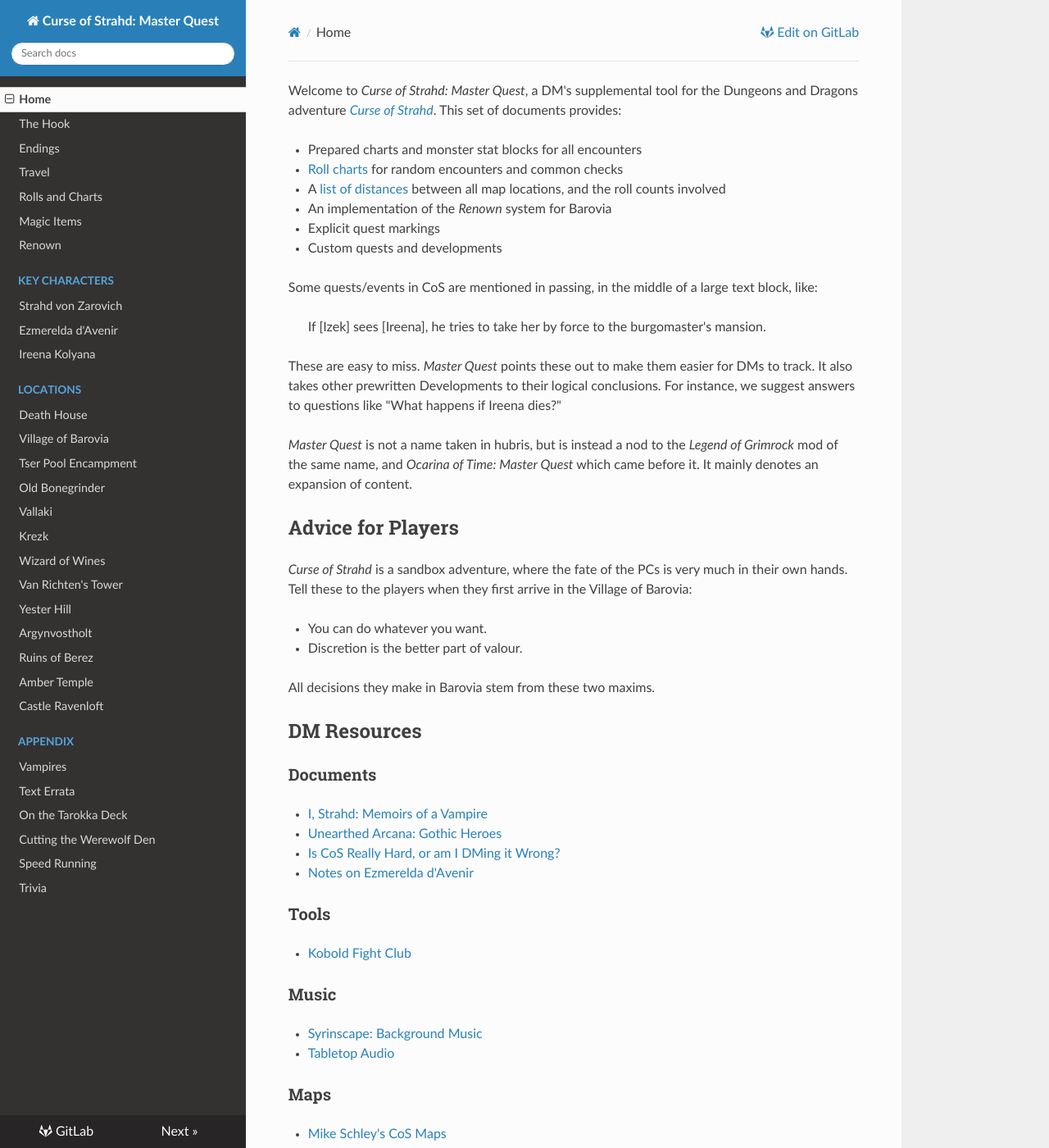
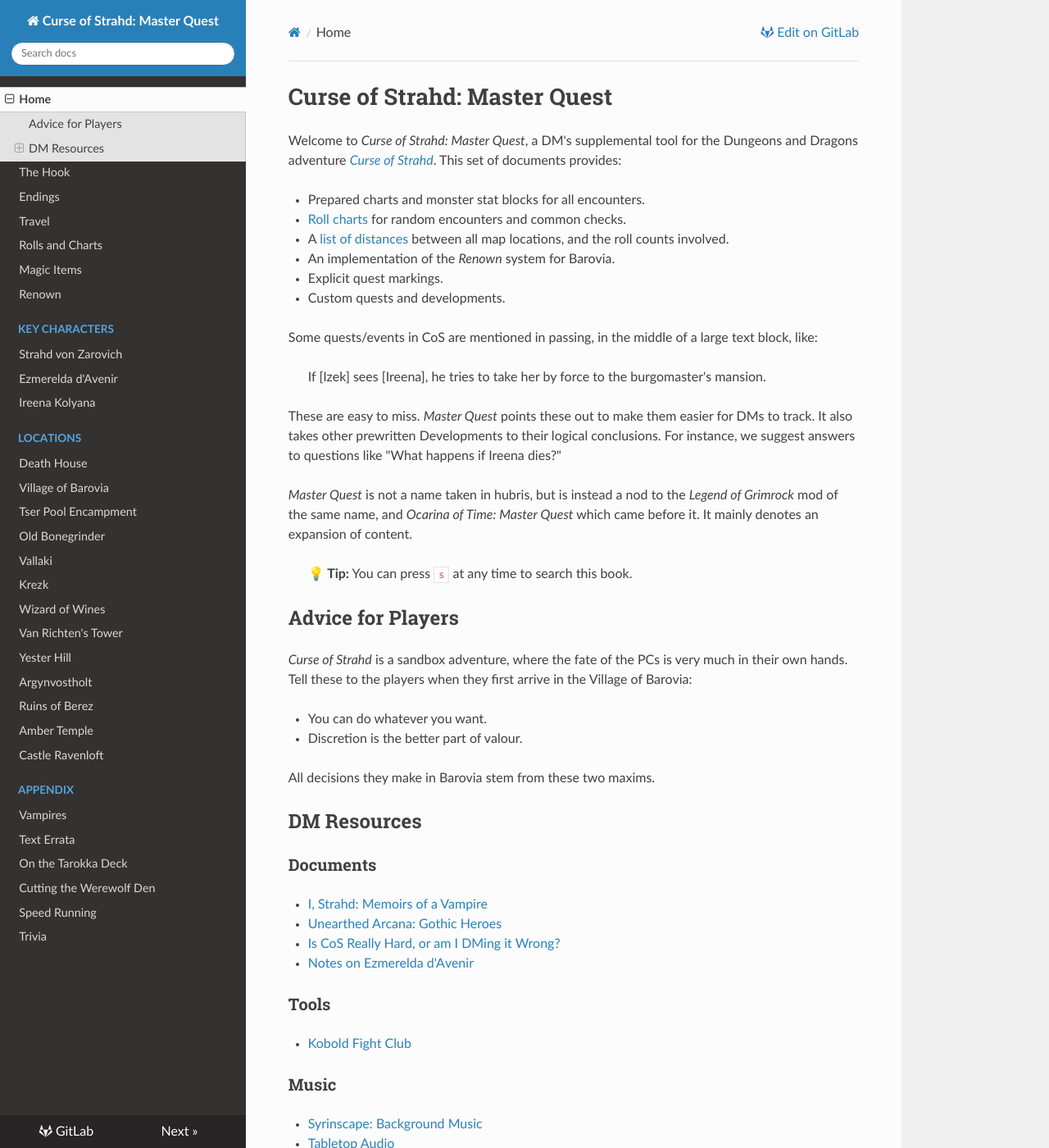
Before and after one commit to fosskers/curse-of-strahd, an MkDocs documentation site: the page built from cos/index.md, in a window 1280 px wide and 1400 px high. Shown: the whole window at 82% size. Built offline with MkDocs 1.6.1, drawn with Linux system fonts in a browser that asks for light colours; nearby versions of some CDN libraries; old or Windows-style settings are respelled for this version of MkDocs; some of the changed text lies outside the part shown.

Commit message:
Switch to mdbook

```diff
--- a/cos/index.md
+++ b/cos/index.md
@@ -1,14 +1,16 @@
+# Curse of Strahd: Master Quest
+
 Welcome to *Curse of Strahd: Master Quest*, a DM's supplemental tool for the
 Dungeons and Dragons adventure [*Curse of
 Strahd*](https://dnd.wizards.com/products/tabletop-games/rpg-products/curse-strahd).
 This set of documents provides:
 
-- Prepared charts and monster stat blocks for all encounters
-- [Roll charts](./rolls.md) for random encounters and common checks
-- A [list of distances](./travel.md) between all map locations, and the roll counts involved
-- An implementation of the *Renown* system for Barovia
-- Explicit quest markings
-- Custom quests and developments
+- Prepared charts and monster stat blocks for all encounters.
+- [Roll charts](./rolls.md) for random encounters and common checks.
+- A [list of distances](./travel.md) between all map locations, and the roll counts involved.
+- An implementation of the *Renown* system for Barovia.
+- Explicit quest markings.
+- Custom quests and developments.
 
 Some quests/events in CoS are mentioned in passing, in the middle of a large
 text block, like:
@@ -24,6 +26,8 @@
 *Master Quest* is not a name taken in hubris, but is instead a nod to the
 *Legend of Grimrock* mod of the same name, and *Ocarina of Time: Master Quest*
 which came before it. It mainly denotes an expansion of content.
+
+> **💡 Tip:** You can press `s` at any time to search this book.
 
 ## Advice for Players
 
@@ -53,5 +57,6 @@
 
 ### Maps
 
-- [Mike Schley's CoS Maps](http://prints.mikeschley.com/p678546160)
+- [Roll20: Castle Ravenloft Map Pack](https://marketplace.roll20.net/browse/gameaddon/343/castle-ravenloft-map-pack)
+- [Mike Schley's Official *Curse of Strahd* Maps](http://prints.mikeschley.com/p678546160)
 - [G. Jensen's 2D Castle Ravenloft](https://www.dmsguild.com/product/185990/Castle-Ravenloft-hires-colour-jpg-maps)
```
Also changed, not shown: book.toml (added, +7 -0 lines), cos/SUMMARY.md (added, +33 -0 lines), cos/appendix.md (added, +1 -0 lines), cos/characters.md (added, +1 -0 lines), cos/locations.md (added, +1 -0 lines), 1 other file.
